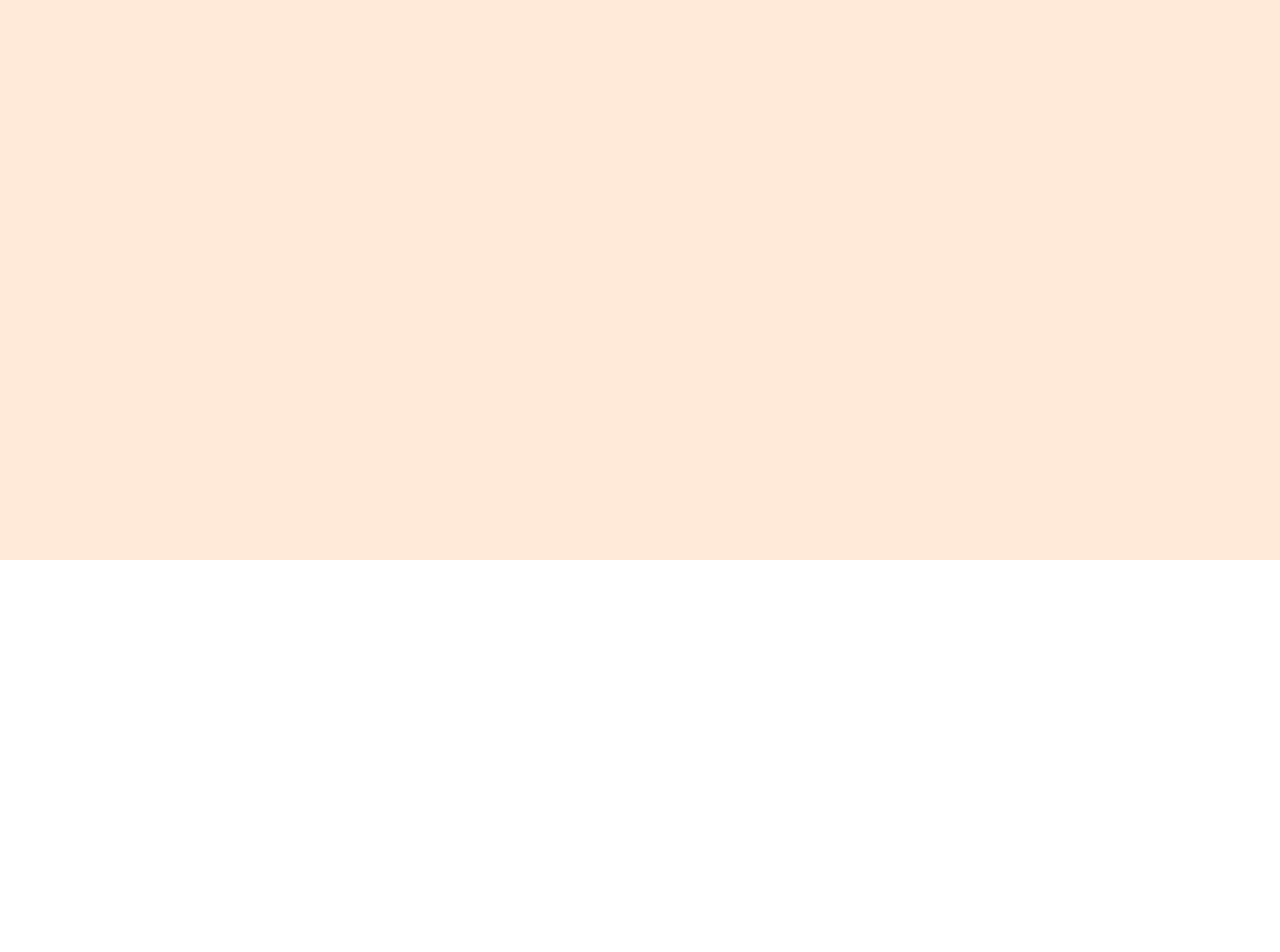
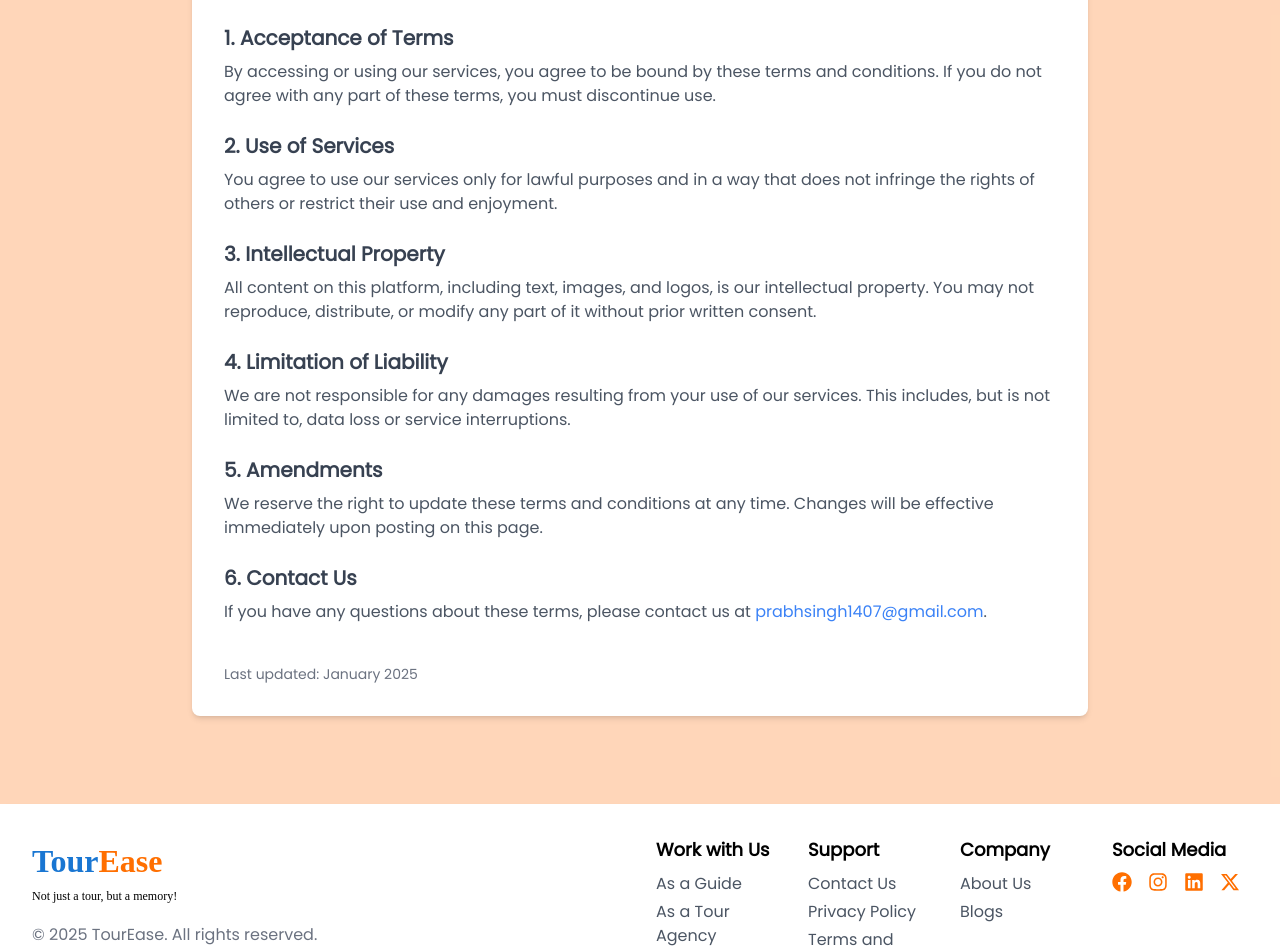
Before and after one commit to prabhsingh14/NamoGuide, a React (Create React App) app: page /terms-and-conditions in a window 1280 px wide. Shown: the part 240-1192 px from the top of the page. Before the commit the page ends 800 px from the top, so only its background shows below. Built offline with nearby package versions, Linux system fonts and the light colour scheme.

Commit message:
New pages implemented

```diff
--- a/src/App.js
+++ b/src/App.js
@@ -8,6 +8,9 @@ import Login from "./pages/Login";
 import StatePage from "./pages/StatePage";
 import TourDetailsPage from "./pages/TourDetailsPage";
 import Contact from "./pages/Contact";
+import TermsAndConditions from "./pages/TermsAndConditions";
+import PrivacyPolicy from "./pages/PrivacyPolicy";
+import Dashboard from "./pages/Dashboard";
 import "@fontsource/poppins";
 
 function App() {
@@ -32,6 +35,9 @@ function App() {
         <Route path="/state/:stateName" element={<StatePage />} />
         <Route path="/tours/:tourId" element={<TourDetailsPage />} />
         <Route path="/contact" element={<Contact />} />
+        <Route path="/terms-and-conditions" element={<TermsAndConditions />} />
+        <Route path="/privacy-policy" element={<PrivacyPolicy />} />
+        <Route path="/dashboard" element={<Dashboard />} />
       </Routes>
     </div>
   );
--- a/src/components/Booking.jsx
+++ b/src/components/Booking.jsx
@@ -69,6 +69,7 @@ const Booking = ({ handleSearch }) => {
                 onChange={(date) => setSelectedDate(date)}
                 placeholderText="When?"
                 minDate={new Date()}
+                maxDate={new Date(new Date().setDate(new Date().getDate() + 7))}
                 className="p-2 border border-gray-300 rounded-md focus:outline-none ml-2"
             />
 
--- a/src/components/layout/Footer.jsx
+++ b/src/components/layout/Footer.jsx
@@ -33,9 +33,15 @@ const Footer = () => {
                     <div>
                         <h2 className="font-bold text-lg mb-2">Support</h2>
                         <ul className="text-gray-600">
-                            <li className="mb-1 cursor-pointer hover:underline">Contact</li>
-                            <li className="mb-1 cursor-pointer hover:underline">Privacy Policy</li>
-                            <li className="mb-1 cursor-pointer hover:underline">Terms and Conditions</li>
+                            <Link to={'/contact'}>
+                                <li className="mb-1 cursor-pointer hover:underline">Contact Us</li>
+                            </Link>
+                            <Link to={'/privacy-policy'}>
+                                <li className="mb-1 cursor-pointer hover:underline">Privacy Policy</li>
+                            </Link>
+                            <Link to={'/terms-and-conditions'}>
+                                <li className="mb-1 cursor-pointer hover:underline">Terms and Conditions</li>
+                            </Link>
                         </ul>
                     </div>
 
--- a/src/components/layout/Template.jsx
+++ b/src/components/layout/Template.jsx
@@ -7,11 +7,11 @@ import { useSelector } from "react-redux";
 import LoginForm from "../auth/LoginForm";
 import SignupForm from "../auth/SignupForm";
 
-function Template({ formType }) {
+function Template({ formType, setIsLoggedIn }) {
     const { loading } = useSelector((state) => state.auth);
 
     const renderForm = () => {
-        return formType === "login" ? <LoginForm /> : <SignupForm />;
+        return formType === "login" ? <LoginForm setIsLoggedIn={setIsLoggedIn} /> : <SignupForm setIsLoggedIn={setIsLoggedIn} />;
     };
 
     return (
--- /dev/null
+++ b/src/pages/Dashboard.jsx
@@ -0,0 +1,11 @@
+import React from 'react'
+
+const Dashboard = () => {
+    return (
+        <div>
+
+        </div>
+    )
+}
+
+export default Dashboard
--- /dev/null
+++ b/src/pages/PrivacyPolicy.jsx
@@ -0,0 +1,79 @@
+import React from 'react';
+import Footer from '../components/layout/Footer';
+
+const PrivacyPolicy = () => {
+    return (
+        <div className="min-h-screen flex flex-col bg-[#FF6F0026]">
+            <div className="flex-1 py-10 px-5 sm:px-10 lg:px-20">
+                <div className="max-w-4xl mx-auto bg-white shadow-md rounded-lg p-8">
+                    <h1 className="text-3xl font-bold mb-6 text-gray-800">
+                        Privacy Policy
+                    </h1>
+                    <p className="text-gray-600 mb-4">
+                        Your privacy is important to us. This Privacy Policy explains how we collect, use, and safeguard your information when you use our platform.
+                    </p>
+
+                    <h2 className="text-xl font-semibold mt-6 mb-2 text-gray-700">
+                        1. Information We Collect
+                    </h2>
+                    <p className="text-gray-600 mb-4">
+                        We collect personal information that you voluntarily provide to us, such as your name, email address, and payment details. Additionally, we collect data about your interactions with our platform, including IP address, browser type, and usage patterns.
+                    </p>
+
+                    <h2 className="text-xl font-semibold mt-6 mb-2 text-gray-700">
+                        2. How We Use Your Information
+                    </h2>
+                    <p className="text-gray-600 mb-4">
+                        The information we collect is used to:
+                        <ul className="list-disc ml-6 mt-2">
+                            <li>Provide and improve our services</li>
+                            <li>Process transactions and send notifications</li>
+                            <li>Ensure platform security and prevent fraud</li>
+                            <li>Respond to customer support inquiries</li>
+                        </ul>
+                    </p>
+
+                    <h2 className="text-xl font-semibold mt-6 mb-2 text-gray-700">
+                        3. Sharing Your Information
+                    </h2>
+                    <p className="text-gray-600 mb-4">
+                        We do not sell your personal information. However, we may share it with trusted third-party service providers to facilitate our services, comply with legal obligations, or protect our platform and users.
+                    </p>
+
+                    <h2 className="text-xl font-semibold mt-6 mb-2 text-gray-700">
+                        4. Data Security
+                    </h2>
+                    <p className="text-gray-600 mb-4">
+                        We implement appropriate technical and organizational measures to protect your personal information. However, no method of transmission over the Internet is 100% secure, and we cannot guarantee absolute security.
+                    </p>
+
+                    <h2 className="text-xl font-semibold mt-6 mb-2 text-gray-700">
+                        5. Your Rights
+                    </h2>
+                    <p className="text-gray-600 mb-4">
+                        You have the right to access, update, or delete your personal information. If you wish to exercise these rights, please contact us at{' '}
+                        <a href="mailto:privacy@example.com" className="text-blue-500 hover:underline">
+                            privacy@example.com
+                        </a>.
+                    </p>
+
+                    <h2 className="text-xl font-semibold mt-6 mb-2 text-gray-700">
+                        6. Changes to This Policy
+                    </h2>
+                    <p className="text-gray-600 mb-4">
+                        We may update this Privacy Policy from time to time. Any changes will be posted on this page, and the updated policy will include the effective date.
+                    </p>
+
+                    <p className="text-gray-500 text-sm mt-10">
+                        Last updated: January 2025
+                    </p>
+                </div>
+            </div>
+
+            {/* Footer Section */}
+            <Footer className="w-full" />
+        </div>
+    );
+};
+
+export default PrivacyPolicy;
--- /dev/null
+++ b/src/pages/TermsAndConditions.jsx
@@ -0,0 +1,71 @@
+import React from 'react';
+import Footer from '../components/layout/Footer';
+
+const TermsAndConditions = () => {
+    return (
+        <div className="min-h-screen flex flex-col bg-[#FF6F0026] ">
+            <div className="flex-1 py-10 px-5 sm:px-10 lg:px-20">
+                <div className="max-w-4xl mx-auto bg-white shadow-md rounded-lg p-8">
+                    <h1 className="text-3xl font-bold mb-6 text-gray-800">
+                        Terms and Conditions
+                    </h1>
+                    <p className="text-gray-600 mb-4">
+                        Welcome to our platform! Please read these terms and conditions carefully before using our services.
+                    </p>
+
+                    <h2 className="text-xl font-semibold mt-6 mb-2 text-gray-700">
+                        1. Acceptance of Terms
+                    </h2>
+                    <p className="text-gray-600 mb-4">
+                        By accessing or using our services, you agree to be bound by these terms and conditions. If you do not agree with any part of these terms, you must discontinue use.
+                    </p>
+
+                    <h2 className="text-xl font-semibold mt-6 mb-2 text-gray-700">
+                        2. Use of Services
+                    </h2>
+                    <p className="text-gray-600 mb-4">
+                        You agree to use our services only for lawful purposes and in a way that does not infringe the rights of others or restrict their use and enjoyment.
+                    </p>
+
+                    <h2 className="text-xl font-semibold mt-6 mb-2 text-gray-700">
+                        3. Intellectual Property
+                    </h2>
+                    <p className="text-gray-600 mb-4">
+                        All content on this platform, including text, images, and logos, is our intellectual property. You may not reproduce, distribute, or modify any part of it without prior written consent.
+                    </p>
+
+                    <h2 className="text-xl font-semibold mt-6 mb-2 text-gray-700">
+                        4. Limitation of Liability
+                    </h2>
+                    <p className="text-gray-600 mb-4">
+                        We are not responsible for any damages resulting from your use of our services. This includes, but is not limited to, data loss or service interruptions.
+                    </p>
+
+                    <h2 className="text-xl font-semibold mt-6 mb-2 text-gray-700">
+                        5. Amendments
+                    </h2>
+                    <p className="text-gray-600 mb-4">
+                        We reserve the right to update these terms and conditions at any time. Changes will be effective immediately upon posting on this page.
+                    </p>
+
+                    <h2 className="text-xl font-semibold mt-6 mb-2 text-gray-700">
+                        6. Contact Us
+                    </h2>
+                    <p className="text-gray-600 mb-4">
+                        If you have any questions about these terms, please contact us at{' '}
+                        <a href="mailto:prabhsingh1407@gmail.com" className="text-blue-500 hover:underline">
+                            prabhsingh1407@gmail.com
+                        </a>.
+                    </p>
+
+                    <p className="text-gray-500 text-sm mt-10">Last updated: January 2025</p>
+                </div>
+            </div>
+
+            {/* Footer Section */}
+            <Footer className="w-full" />
+        </div>
+    );
+};
+
+export default TermsAndConditions;
```
Also changed, not shown: src/components/auth/LoginForm.jsx (+5 -5 lines), src/components/auth/SignupForm.jsx (+4 -4 lines), src/components/layout/Navbar.jsx (+16 -7 lines), public/assets/no-profile.png (added), 1 other file (tests, documents, lock files or other folders).
